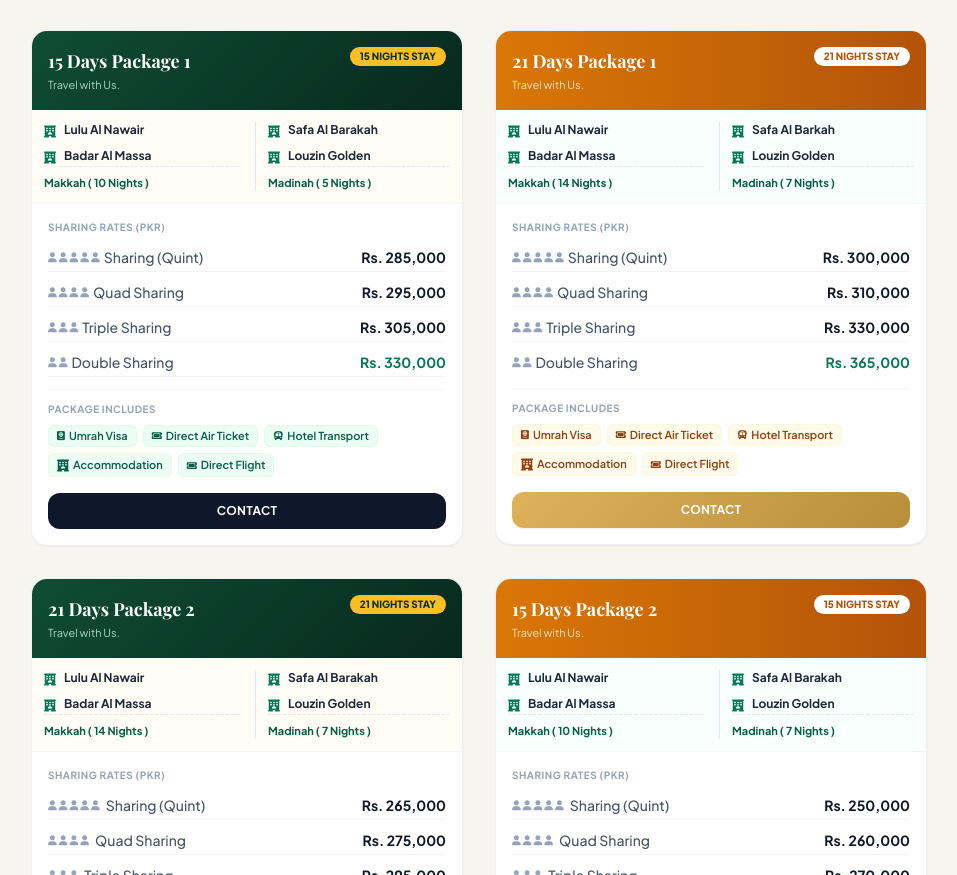
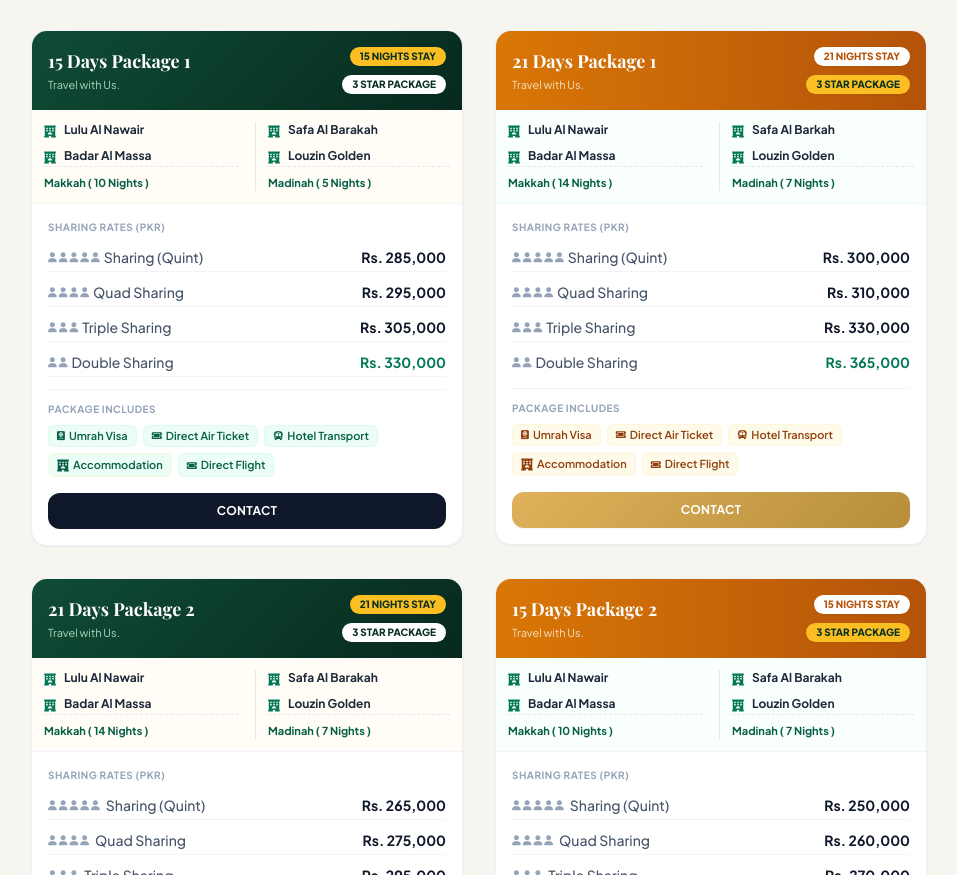
Before and after one commit to muizzgull/bin-tanveer, a plain HTML site: page index.html in a window 1280 px wide. Shown: the part 1420-2295 px from the top of the page, without its empty margins (161-1118 px from the left). Drawn offline with nearby package versions, Linux system fonts and the light colour scheme; a web font is replaced by a local one.

Commit message:
stars added

```diff
--- a/index.html
+++ b/index.html
@@ -405,9 +405,9 @@
         <div class="absolute top-4 right-4 bg-amber-400 text-[#0a3022] font-extrabold text-[10px] uppercase px-2.5 py-0.5 rounded-full shadow-sm">
             15 Nights Stay
         </div>
-        <!-- <div class="absolute bottom-4 right-4 bg-white text-[#0a3022] font-extrabold text-[10px] uppercase px-2.5 py-0.5 rounded-full shadow-sm">
-            Direct Flight
-        </div> -->
+        <div class="absolute bottom-4 right-4 bg-white text-[#0a3022] font-extrabold text-[10px] uppercase px-2.5 py-0.5 rounded-full shadow-sm">
+            3 Star Package
+        </div>
         <h3 class="serif-title text-lg font-bold mb-0.5">15 Days Package 1</h3>
         <p class="text-emerald-100/80 text-[11px]">Travel with Us.</p>
     </div>
@@ -501,9 +501,9 @@
         <div class="absolute top-4 right-4 bg-white text-amber-700 font-extrabold text-[10px] uppercase px-2.5 py-0.5 rounded-full shadow-sm">
             21 Nights Stay
         </div>
-        <!-- <div class="absolute bottom-4 right-4 bg-amber-400 text-[#0a3022] font-extrabold text-[10px] uppercase px-2.5 py-0.5 rounded-full shadow-sm">
-            Direct Flight
-        </div> -->
+        <div class="absolute bottom-4 right-4 bg-amber-400 text-[#0a3022] font-extrabold text-[10px] uppercase px-2.5 py-0.5 rounded-full shadow-sm">
+            3 Star Package
+        </div>
         <h3 class="serif-title text-lg font-bold mb-0.5">21 Days Package 1</h3>
         <p class="text-amber-50/80 text-[11px]">Travel with Us.</p>
     </div>
@@ -597,9 +597,9 @@
         <div class="absolute top-4 right-4 bg-amber-400 text-[#0a3022] font-extrabold text-[10px] uppercase px-2.5 py-0.5 rounded-full shadow-sm">
             21 Nights Stay
         </div>
-        <!-- <div class="absolute bottom-4 right-4 bg-white text-[#0a3022] font-extrabold text-[10px] uppercase px-2.5 py-0.5 rounded-full shadow-sm">
-            Indirect Flight
-        </div> -->
+        <div class="absolute bottom-4 right-4 bg-white text-[#0a3022] font-extrabold text-[10px] uppercase px-2.5 py-0.5 rounded-full shadow-sm">
+            3 Star Package
+        </div>
         <h3 class="serif-title text-lg font-bold mb-0.5">21 Days Package 2</h3>
         <p class="text-emerald-100/80 text-[11px]">Travel with Us.</p>
     </div>
@@ -693,9 +693,9 @@
         <div class="absolute top-4 right-4 bg-white text-amber-700 font-extrabold text-[10px] uppercase px-2.5 py-0.5 rounded-full shadow-sm">
             15 Nights Stay
         </div>
-        <!-- <div class="absolute bottom-4 right-4 bg-amber-400 text-[#0a3022] font-extrabold text-[10px] uppercase px-2.5 py-0.5 rounded-full shadow-sm">
-            Indirect Flight
-        </div> -->
+        <div class="absolute bottom-4 right-4 bg-amber-400 text-[#0a3022] font-extrabold text-[10px] uppercase px-2.5 py-0.5 rounded-full shadow-sm">
+            3 Star Package
+        </div>
         <h3 class="serif-title text-lg font-bold mb-0.5">15 Days Package 2</h3>
         <p class="text-amber-50/80 text-[11px]">Travel with Us.</p>
     </div>
```
